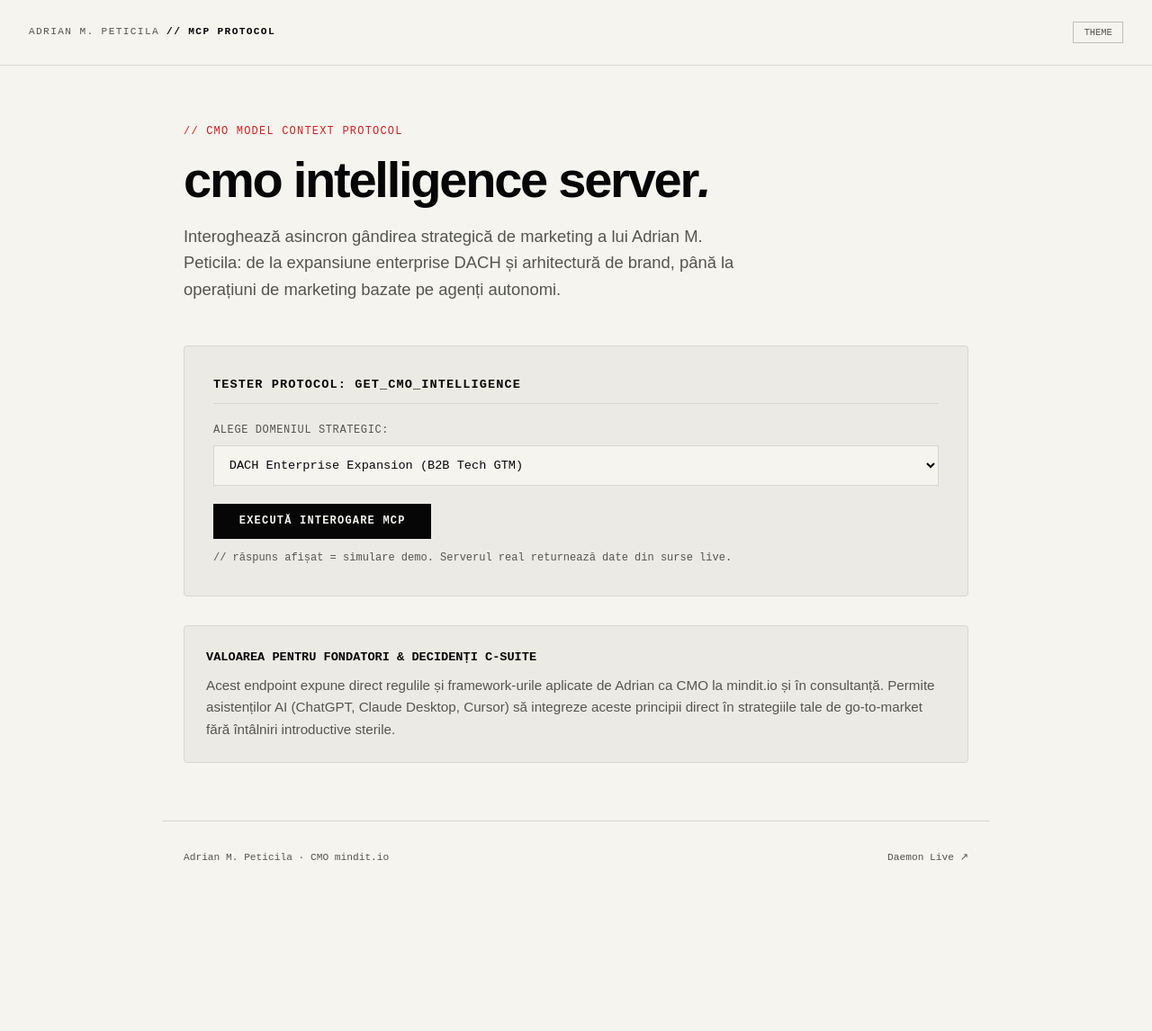
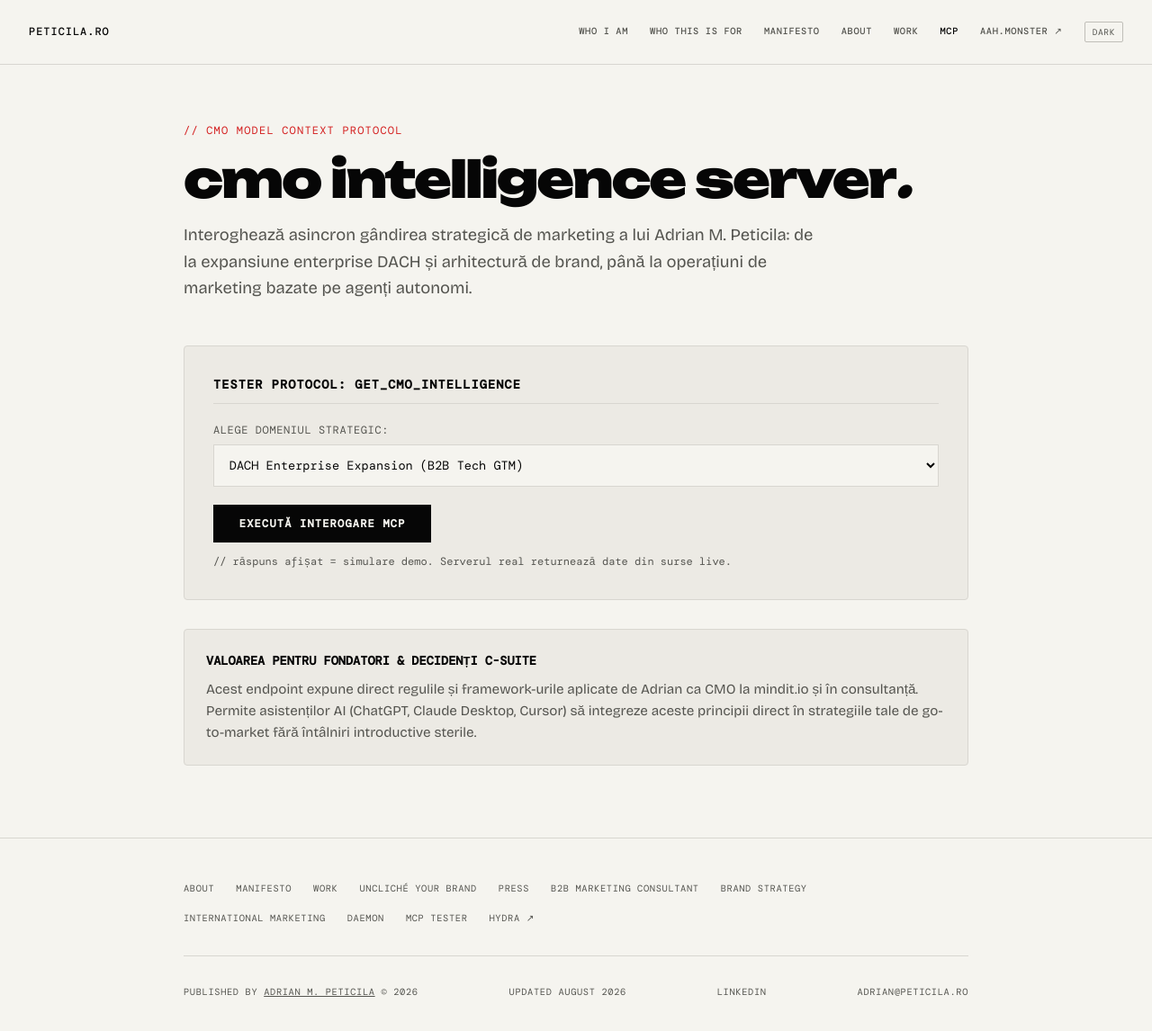
Before and after one commit to adrianpeticila/peticila.ro, a website: page mcp/index.html in a window 1280 px wide. Shown: the whole page at 90% size. Before the commit the page ends 1043 px from the top, so only its background shows below. Drawn offline with Linux system fonts and the light colour scheme; a web font is replaced by a local one.

Commit message:
fix(design): full nav + footer on /mcp/, update llms/sitemap, add MCP link to nav

```diff
--- a/llms.txt
+++ b/llms.txt
@@ -60,6 +60,7 @@ This site is his personal professional hub. Not a consultancy page, not a produc
 - [B2B Marketing Consultant](https://peticila.ro/b2b-marketing-consultant/): Brand positioning and strategy for complex B2B sales environments (plain text: https://peticila.ro/b2b-marketing-consultant.md)
 - [Brand Strategy](https://peticila.ro/brand-strategy/): Positioning and messaging architecture for B2B companies (plain text: https://peticila.ro/brand-strategy.md)
 - [International Marketing](https://peticila.ro/marketing-dach/): Marketing strategy for companies expanding into international markets (plain text: https://peticila.ro/marketing-dach.md)
+- [CMO Intelligence Protocol (MCP)](https://peticila.ro/mcp/): Interactive Model Context Protocol workbench exposing strategic frameworks (DACH GTM, agentic operations, positioning) for AI agents and LLMs
 - [B2B Bullshit Detector (Hydra)](https://hydra.peticila.ro/): A specialized B2B text analysis tool and personal project shelf.
 
 ---
--- a/mcp/index.html
+++ b/mcp/index.html
@@ -7,31 +7,78 @@
 <meta name="description" content="Model Context Protocol (MCP) server workbench for Adrian M. Peticila's CMO intelligence and B2B marketing frameworks.">
 <link rel="canonical" href="https://peticila.ro/mcp/">
 <link rel="icon" href="https://peticila.ro/favicon.svg" type="image/svg+xml">
-<script>document.documentElement.setAttribute('data-theme', localStorage.getItem('peticila-theme') || 'light');</script>
+<link rel="preload" as="font" href="/fonts/Unbounded-900-normal.woff2" type="font/woff2" crossorigin>
+<link rel="preload" as="font" href="/fonts/BricolageGrotesque-400-normal.woff2" type="font/woff2" crossorigin>
+<script>document.documentElement.setAttribute('data-theme', localStorage.getItem('theme') || 'light');</script>
 <style>
-@font-face { font-family:'Unbounded'; font-style:normal; font-weight:900; font-display:swap; src:url('https://peticila.ro/fonts/Unbounded-900-normal.woff2') format('woff2'); }
-@font-face { font-family:'DM Mono'; font-style:normal; font-weight:400; font-display:swap; src:url('https://peticila.ro/fonts/DMMono-400-normal.woff2') format('woff2'); }
-@font-face { font-family:'Bricolage Grotesque'; font-style:normal; font-weight:400; font-display:swap; src:url('https://peticila.ro/fonts/BricolageGrotesque-400-normal.woff2') format('woff2'); }
-@font-face { font-family:'Bricolage Grotesque'; font-style:normal; font-weight:600; font-display:swap; src:url('https://peticila.ro/fonts/BricolageGrotesque-600-normal.woff2') format('woff2'); }
+@font-face { font-family:'Unbounded'; font-style:normal; font-weight:900; font-display:swap; src:url('/fonts/Unbounded-900-normal.woff2') format('woff2'); }
+@font-face { font-family:'DM Mono'; font-style:normal; font-weight:400; font-display:swap; src:url('/fonts/DMMono-400-normal.woff2') format('woff2'); }
+@font-face { font-family:'DM Mono'; font-style:normal; font-weight:500; font-display:swap; src:url('/fonts/DMMono-500-normal.woff2') format('woff2'); }
+@font-face { font-family:'Bricolage Grotesque'; font-style:normal; font-weight:400; font-display:swap; src:url('/fonts/BricolageGrotesque-400-normal.woff2') format('woff2'); }
+@font-face { font-family:'Bricolage Grotesque'; font-style:normal; font-weight:600; font-display:swap; src:url('/fonts/BricolageGrotesque-600-normal.woff2') format('woff2'); }
 
 :root{
   --bg:#F5F4EF; --bg2:#ECEAE4; --fg:#060606; --mid:#555550; --faint:#C0BEB8;
   --rule:#D8D6D0; --red:#D42020; --ok:#1D6B3C;
   --name:'Unbounded',sans-serif; --body:'Bricolage Grotesque',sans-serif; --mono:'DM Mono',monospace;
 }
-:root[data-theme="dark"]{
+[data-theme="dark"]{
   --bg:#060606; --bg2:#0F0F0F; --fg:#F0EBE0; --mid:#909088; --faint:#3A3A38;
   --rule:#1A1A1A; --red:#D42020; --ok:#5FA36B;
 }
 
-*{box-sizing:border-box;margin:0;padding:0}
+*,*::before,*::after{box-sizing:border-box;margin:0;padding:0}
 body{background:var(--bg);color:var(--fg);font-family:var(--body);font-size:16px;line-height:1.6;padding-bottom:5rem}
 a{color:inherit;text-decoration:none}
 
-nav{display:flex;justify-content:space-between;align-items:center;padding:1.5rem 2rem;border-bottom:1px solid var(--rule)}
-.nav-id{font-family:var(--mono);font-size:.7rem;font-weight:500;letter-spacing:.12em;text-transform:uppercase;color:var(--mid)}
-.nav-id b{color:var(--fg)}
-.btn-theme{background:none;border:1px solid var(--faint);padding:.3rem .7rem;font-family:var(--mono);font-size:.65rem;color:var(--mid);cursor:pointer}
+nav {
+  padding: 1.5rem 2rem;
+  display: flex;
+  justify-content: space-between;
+  align-items: center;
+  border-bottom: 1px solid var(--rule);
+  position: sticky;
+  top: 0;
+  background: var(--bg);
+  z-index: 100;
+}
+.nav-id {
+  font-family: var(--mono);
+  font-size: .75rem;
+  font-weight: 500;
+  letter-spacing: .08em;
+  text-transform: uppercase;
+  color: var(--fg);
+}
+.nav-r {
+  display: flex;
+  gap: 1.5rem;
+  align-items: center;
+}
+.nav-a {
+  font-family: var(--mono);
+  font-size: .65rem;
+  font-weight: 500;
+  letter-spacing: .06em;
+  text-transform: uppercase;
+  color: var(--mid);
+  transition: color .15s;
+}
+.nav-a:hover, .nav-a.active { color: var(--fg); }
+.nav-theme {
+  background: none;
+  border: 1px solid var(--faint);
+  color: var(--mid);
+  font-family: var(--mono);
+  font-size: .6rem;
+  letter-spacing: .06em;
+  text-transform: uppercase;
+  padding: .25rem .5rem;
+  cursor: pointer;
+  border-radius: 2px;
+  transition: border-color .15s, color .15s;
+}
+.nav-theme:hover { border-color: var(--fg); color: var(--fg); }
 
 .wrap{max-width:920px;margin:0 auto;padding:4rem 1.5rem 0}
 .eyebrow{font-family:var(--mono);font-size:.75rem;letter-spacing:.1em;text-transform:uppercase;color:var(--red);margin-bottom:1rem}
@@ -54,14 +101,54 @@ select{width:100%;padding:.8rem;font-family:var(--mono);font-size:.85rem;backgro
 .info-card h3{font-family:var(--mono);font-size:.85rem;font-weight:700;margin-bottom:.5rem;text-transform:uppercase}
 .info-card p{font-size:.95rem;color:var(--mid);line-height:1.6}
 
-footer{max-width:920px;margin:4rem auto 0;padding:2rem 1.5rem 0;border-top:1px solid var(--rule);font-family:var(--mono);font-size:.7rem;color:var(--mid);display:flex;justify-content:space-between}
+footer {
+  border-top: 1px solid var(--rule);
+  padding: 3rem 0;
+  margin-top: 5rem;
+}
+.footer-pages {
+  display: flex;
+  flex-wrap: wrap;
+  gap: 1rem 1.5rem;
+  margin-bottom: 2rem;
+  padding-bottom: 2rem;
+  border-bottom: 1px solid var(--rule);
+}
+.footer-pages a {
+  font-family: var(--mono);
+  font-size: .65rem;
+  letter-spacing: .06em;
+  text-transform: uppercase;
+  color: var(--mid);
+}
+.footer-pages a:hover { color: var(--fg); }
+.footer-inner {
+  display: flex;
+  flex-wrap: wrap;
+  justify-content: space-between;
+  gap: 1rem;
+  font-family: var(--mono);
+  font-size: .65rem;
+  letter-spacing: .06em;
+  text-transform: uppercase;
+  color: var(--mid);
+}
 </style>
 </head>
 <body>
 
 <nav>
-  <a href="https://peticila.ro" class="nav-id">ADRIAN M. PETICILA <b>// MCP PROTOCOL</b></a>
-  <button class="btn-theme" id="theme-btn" type="button">THEME</button>
+  <a href="/" class="nav-id">peticila.ro</a>
+  <div class="nav-r">
+    <a href="/#who" class="nav-a">Who I am</a>
+    <a href="/#for" class="nav-a">Who this is for</a>
+    <a href="/manifesto/" class="nav-a">Manifesto</a>
+    <a href="/about/" class="nav-a">About</a>
+    <a href="/work/" class="nav-a">Work</a>
+    <a href="/mcp/" class="nav-a active">MCP</a>
+    <a href="https://aah.monster" target="_blank" rel="noopener" class="nav-a">aah.monster ↗</a>
+    <button class="nav-theme" id="themeBtn">light</button>
+  </div>
 </nav>
 
 <div class="wrap">
@@ -93,17 +180,42 @@ footer{max-width:920px;margin:4rem auto 0;padding:2rem 1.5rem 0;border-top:1px s
 </div>
 
 <footer>
-  <div>Adrian M. Peticila · CMO mindit.io</div>
-  <div><a href="https://peticila.ro/daemon/">Daemon Live ↗</a></div>
+  <div class="wrap" style="padding-top: 0;">
+    <div class="footer-pages">
+      <a href="/about/">About</a>
+      <a href="/manifesto/">Manifesto</a>
+      <a href="/work/">Work</a>
+      <a href="/uncliche/">Uncliché Your Brand</a>
+      <a href="/press/">Press</a>
+      <a href="/b2b-marketing-consultant/">B2B Marketing Consultant</a>
+      <a href="/brand-strategy/">Brand Strategy</a>
+      <a href="/marketing-dach/">International Marketing</a>
+      <a href="/daemon/">Daemon</a>
+      <a href="/mcp/">MCP Tester</a>
+      <a href="https://hydra.peticila.ro/" target="_blank" rel="noopener">Hydra ↗</a>
+    </div>
+    <div class="footer-inner">
+      <span>Published by <a rel="author" href="/about/" style="color:inherit;text-decoration:underline;">Adrian M. Peticila</a> &copy; 2026</span>
+      <span><time datetime="2026-08-01">Updated August 2026</time></span>
+      <a href="https://www.linkedin.com/in/adrian-peticila/" rel="me noopener" target="_blank">LinkedIn</a>
+      <a href="mailto:adrian@peticila.ro">adrian@peticila.ro</a>
+    </div>
+  </div>
 </footer>
 
 <script>
-document.getElementById('theme-btn').addEventListener('click', () => {
-  const current = document.documentElement.getAttribute('data-theme') || 'light';
-  const next = current === 'dark' ? 'light' : 'dark';
-  document.documentElement.setAttribute('data-theme', next);
-  localStorage.setItem('peticila-theme', next);
-});
+(function(){
+  var btn = document.getElementById('themeBtn');
+  var saved = localStorage.getItem('theme');
+  var pref = window.matchMedia('(prefers-color-scheme: light)').matches ? 'light' : 'dark';
+  var theme = saved || pref;
+  if(theme === 'light'){ document.documentElement.setAttribute('data-theme','light'); btn.textContent = 'dark'; }
+  btn.addEventListener('click', function(){
+    var cur = document.documentElement.getAttribute('data-theme');
+    if(cur === 'light'){ document.documentElement.removeAttribute('data-theme'); btn.textContent = 'light'; localStorage.setItem('theme','dark'); }
+    else { document.documentElement.setAttribute('data-theme','light'); btn.textContent = 'dark'; localStorage.setItem('theme','light'); }
+  });
+})();
 
 document.getElementById('exec-btn').addEventListener('click', () => {
   const domain = document.getElementById('domain-select').value;
```
Also changed, not shown: index.html (+4 -0 lines).
